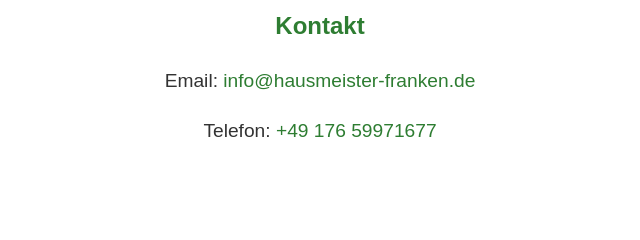
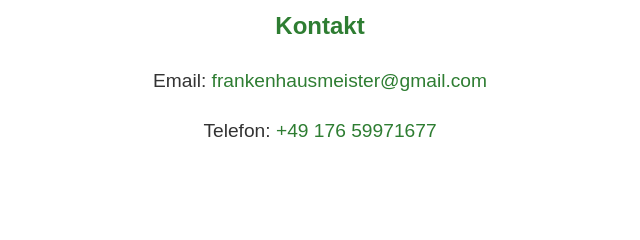
Before and after one commit to amema19/franken-hausmeister, a plain HTML site: page index.html in a window 1280 px wide. Shown: the part 1915-2155 px from the top of the page, 320-960 px from the left. Drawn offline with Linux system fonts and the light colour scheme.

Commit message:
Update index.html

```diff
--- a/index.html
+++ b/index.html
@@ -75,7 +75,7 @@
     <section id="contact">
         <div class="container">
             <h2>Kontakt</h2>
-            <p>Email: <a href="mailto:info@hausmeister-franken.de">info@hausmeister-franken.de</a></p>
+            <p>Email: <a href="mailto:frankenhausmeister@gmail.com">frankenhausmeister@gmail.com</a></p>
             <p>Telefon: <a href="tel:+4917659971677">+49 176 59971677</a></p>
         </div>
     </section>
```
